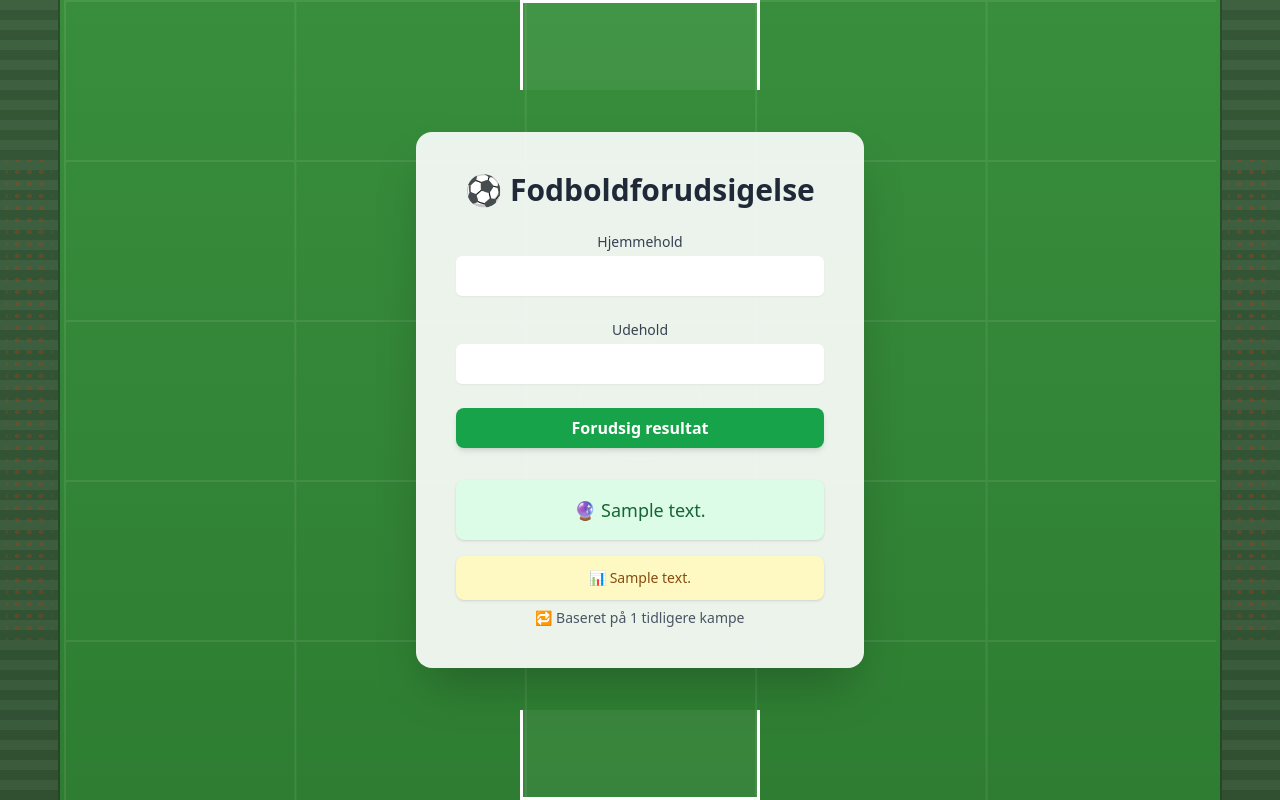
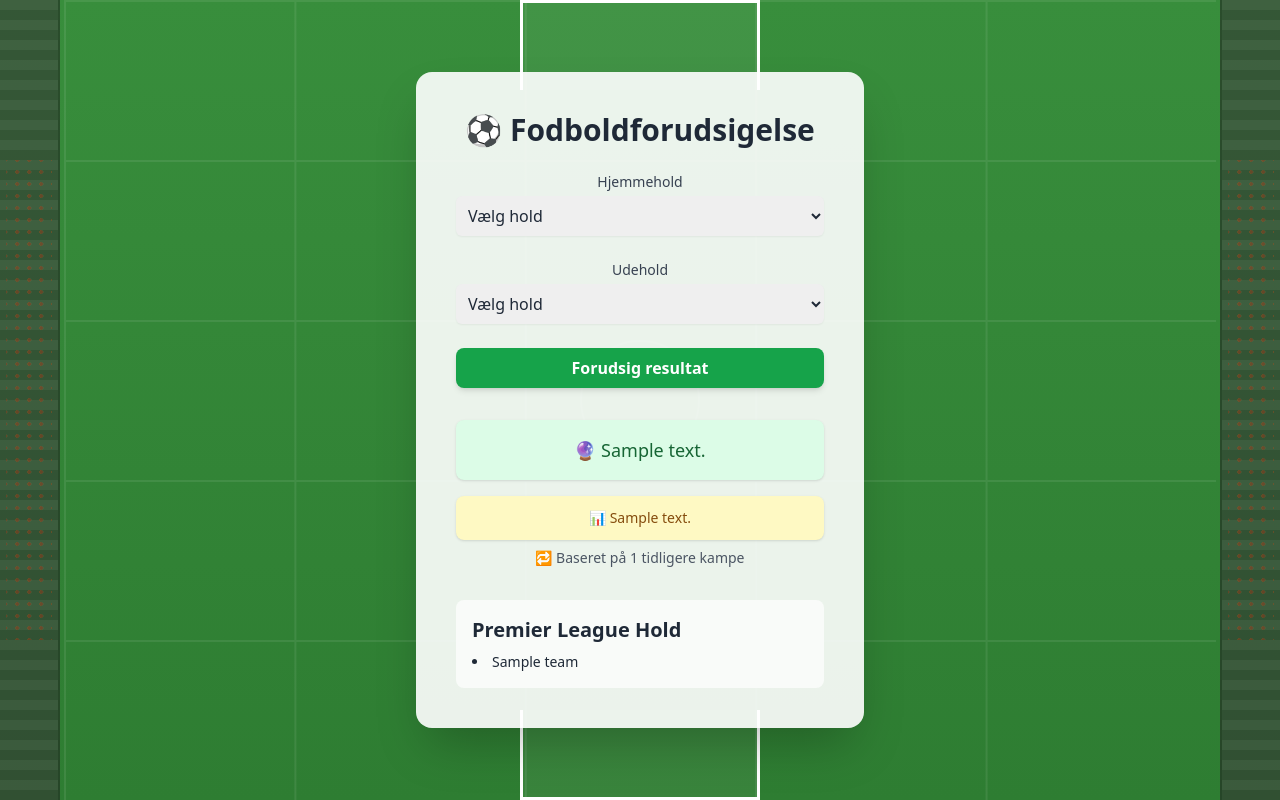
Before and after one commit to OliverLyksted/Footballprediction, a Flask app: template Templates/index.html in a window 1280 px wide. Run offline with Flask 3, Linux system fonts and the light colour scheme; the template is opened without the code that fills it: most values are stand-ins (such as "Sample title", 1, 10 or a date in 2020); parts of the project's set-up code (start-up, migrations or seed data) failed here and were passed over; some libraries are stand-ins or nearby versions.

Commit message:
Tilføjet en get metode som henter hold fra bestem liga

```diff
--- a/Templates/index.html
+++ b/Templates/index.html
@@ -120,13 +120,23 @@
         <form action="/predict" method="post" class="space-y-6">
             <div>
                 <label for="Hometeam" class="block text-sm font-medium text-gray-700">Hjemmehold</label>
-                <input type="text" id="Hometeam" name="Hometeam" required
-                       class="mt-1 block w-full rounded-md border-gray-300 shadow-sm focus:ring-green-500 focus:border-green-500 p-2">
+                <select id="Hometeam" name="Hometeam" required
+                        class="mt-1 block w-full rounded-md border-gray-300 shadow-sm focus:ring-green-500 focus:border-green-500 p-2">
+                    <option value="">Vælg hold</option>
+                    {% for team in pl_teams %}
+                        <option value="{{ team }}">{{ team }}</option>
+                    {% endfor %}
+                </select>
             </div>
             <div>
                 <label for="Awayteam" class="block text-sm font-medium text-gray-700">Udehold</label>
-                <input type="text" id="Awayteam" name="Awayteam" required
-                       class="mt-1 block w-full rounded-md border-gray-300 shadow-sm focus:ring-green-500 focus:border-green-500 p-2">
+                <select id="Awayteam" name="Awayteam" required
+                        class="mt-1 block w-full rounded-md border-gray-300 shadow-sm focus:ring-green-500 focus:border-green-500 p-2">
+                    <option value="">Vælg hold</option>
+                    {% for team in pl_teams %}
+                        <option value="{{ team }}">{{ team }}</option>
+                    {% endfor %}
+                </select>
             </div>
             <button type="submit"
                     class="w-full bg-green-600 hover:bg-green-700 text-white font-semibold py-2 px-4 rounded-lg shadow-md transition">
@@ -147,9 +157,18 @@
         {% endif %}
 
         {% if num_matches %}
-    <p class="text-sm mt-2 text-gray-600">🔁 Baseret på {{ num_matches }} tidligere kampe</p>
-{% endif %}
+            <p class="text-sm mt-2 text-gray-600">🔁 Baseret på {{ num_matches }} tidligere kampe</p>
+        {% endif %}
 
+        <!-- Vis liste med Premier League-hold -->
+        <div class="mt-8 bg-white bg-opacity-70 rounded-lg p-4 text-gray-800 max-h-48 overflow-auto text-left">
+            <h2 class="text-xl font-semibold mb-2">Premier League Hold</h2>
+            <ul class="list-disc list-inside text-sm">
+                {% for team in pl_teams %}
+                    <li>{{ team }}</li>
+                {% endfor %}
+            </ul>
+        </div>
     </div>
 </body>
 </html>
--- a/main.py
+++ b/main.py
@@ -1,4 +1,4 @@
-from flask import Flask, render_template, request
+from flask import Flask, render_template, request, jsonify
 import pandas as pd
 from sklearn.model_selection import train_test_split
 from sklearn.impute import SimpleImputer
@@ -6,6 +6,7 @@ from sklearn.preprocessing import LabelEncoder
 from tensorflow.keras.models import Sequential
 from tensorflow.keras.layers import Dense
 from tensorflow.keras.utils import to_categorical
+
 import numpy as np
 
 app = Flask(__name__)
@@ -60,7 +61,7 @@ model_result = Sequential([
     Dense(3, activation='softmax')
 ])
 model_result.compile(optimizer='adam', loss='categorical_crossentropy', metrics=['accuracy'])
-model_result.fit(X_train, y_train_result, epochs=10, batch_size=8, validation_split=0.1)
+model_result.fit(X_train, y_train_result, epochs=1, batch_size=8, validation_split=0.1)
 
 # Model til hjørnespark (regression)
 # Vi bruger en simpel feedforward neural netværksmodel til at forudsige antallet af hjørnespark
@@ -70,7 +71,7 @@ model_corners = Sequential([
     Dense(1)
 ])
 model_corners.compile(optimizer='adam', loss='mse')
-model_corners.fit(X_train, y_train_corners, epochs=10, batch_size=8, validation_split=0.1)
+model_corners.fit(X_train, y_train_corners, epochs=1, batch_size=8, validation_split=0.1)
 
 # Model til gule kort (regression)
 # Vi bruger en simpel feedforward neural netværksmodel til at forudsige antallet af gule kort
@@ -81,12 +82,37 @@ model_yellow = Sequential([
 ])
 # Vi bruger Mean Squared Error som tab for regression
 model_yellow.compile(optimizer='adam', loss='mse')
-model_yellow.fit(X_train, y_train_yellow, epochs=10, batch_size=8, validation_split=0.1)
+model_yellow.fit(X_train, y_train_yellow, epochs=1, batch_size=8, validation_split=0.1)
+
+def get_teams_from_division(data, division_code):
+    # Filtrer rækker efter division, fx "E0" for Premier League
+    filtered = data[data['Division'] == division_code]
+
+    # Hent unikke holdnavne fra både HomeTeam og AwayTeam
+    home_teams = filtered['HomeTeam'].unique()
+    away_teams = filtered['AwayTeam'].unique()
+
+    # Sammensæt unikke hold i en liste
+    all_teams = list(set(home_teams) | set(away_teams))
+
+    # Sorter listen alfabetisk (valgfrit)
+    all_teams.sort()
+    return all_teams
+
 
 # Flask app setup
 @app.route('/')
 def index():
-    return render_template('index.html')
+    # Filtrer hold fra Premier League (division 'E0')
+    pl_teams = sorted(set(raw_data.loc[raw_data['Division'] == 'E0', 'HomeTeam'].unique()) |
+                      set(raw_data.loc[raw_data['Division'] == 'E0', 'AwayTeam'].unique()))
+    return render_template('index.html', pl_teams=pl_teams)
+
+
+@app.route('/teams', methods=['GET'])
+def get_teams():
+    teams = get_teams_from_division(raw_data, "E0")  # Hent hold i Premier League
+    return jsonify(teams)  # Returner som JSON
 
 ## Forudsigelsesrute
 # Denne rute håndterer POST-anmodninger fra formularen og returnerer forudsigelser baseret på de indtastede holdnavne.
@@ -146,6 +172,8 @@ def predict():
         )
         num_matches = len(subset)
 
+
+
 # Returner resultatet til HTML-skabelonen
     return render_template(
         'index.html',
```
